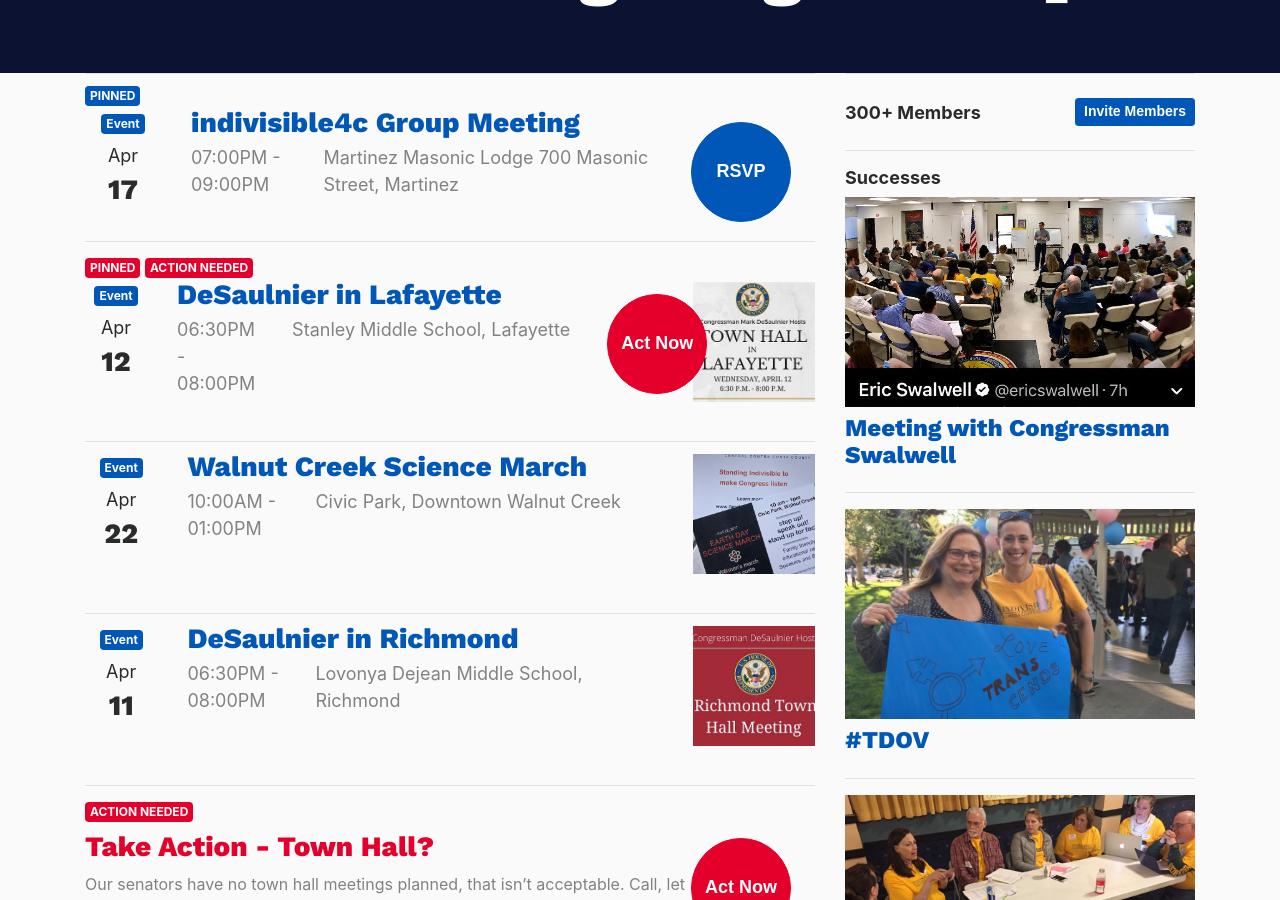
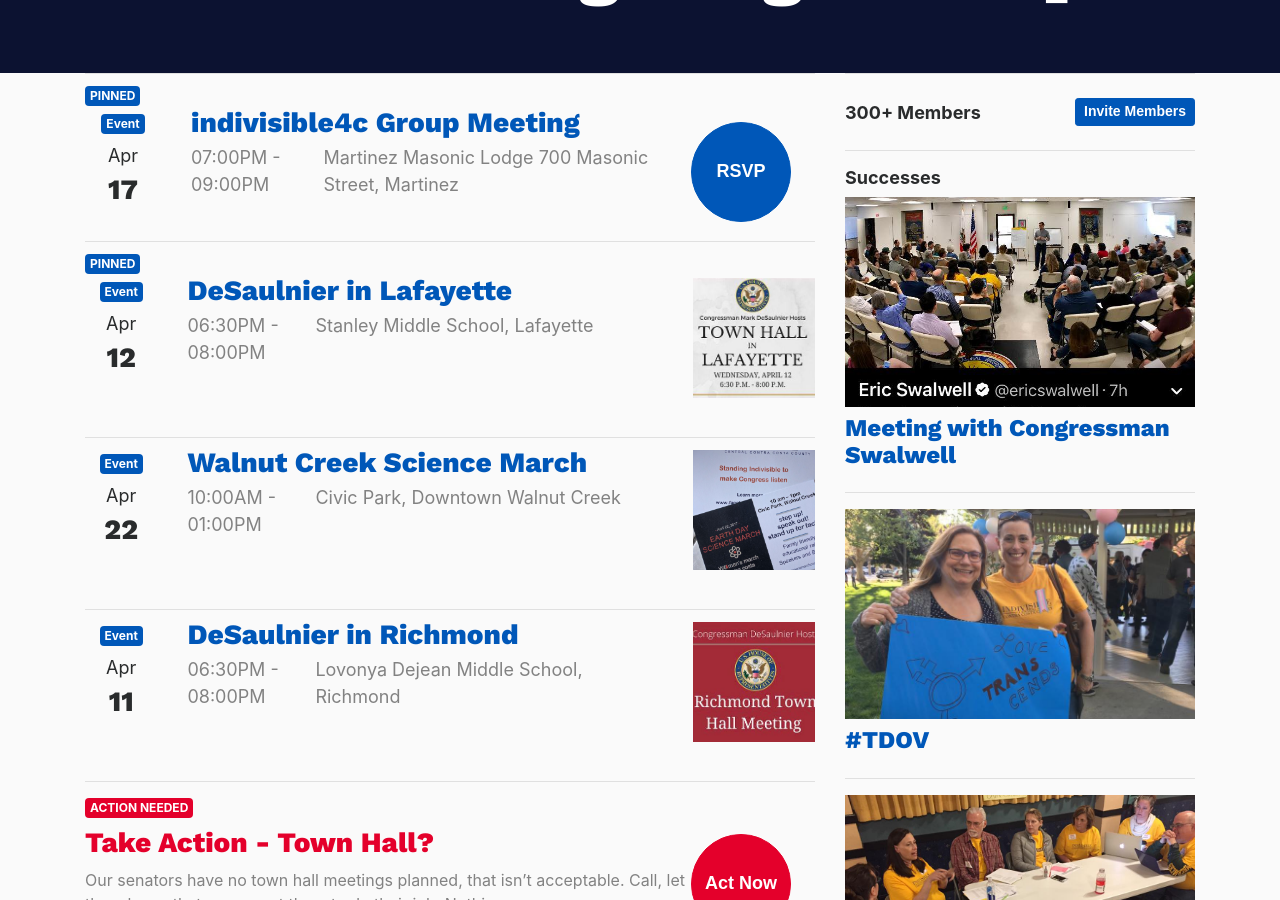
Before and after one commit to IndivisibleTemplate/BasicTemplate, a Jekyll site: the page built from index.html, in a window 1280 px wide and 900 px high, scrolled down 363 px. Built offline with Jekyll 4.4.1, drawn with Linux system fonts in a browser that asks for light colours; nearby versions of some CDN libraries; the list of posts is cut into pages by our own code; comment, search, counter and statistics services are not loaded.

Commit message:
Updated Desaulnier In Lafayette

```diff
--- a/_posts/2017-04-12-desaulnier-in-lafayette.markdown
+++ b/_posts/2017-04-12-desaulnier-in-lafayette.markdown
@@ -3,7 +3,6 @@
 date: 2017-04-12 18:30:00 -07:00
 categories:
 - event
-- action
 tags:
 - town hall
 is featured: true
```
